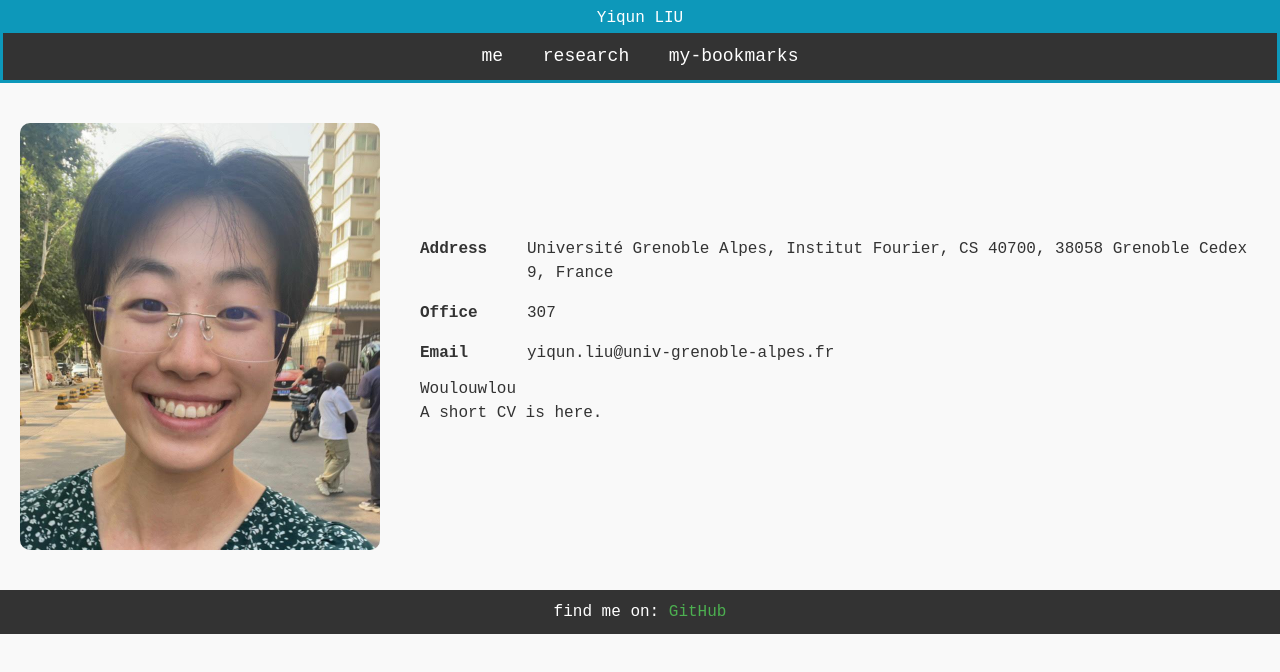
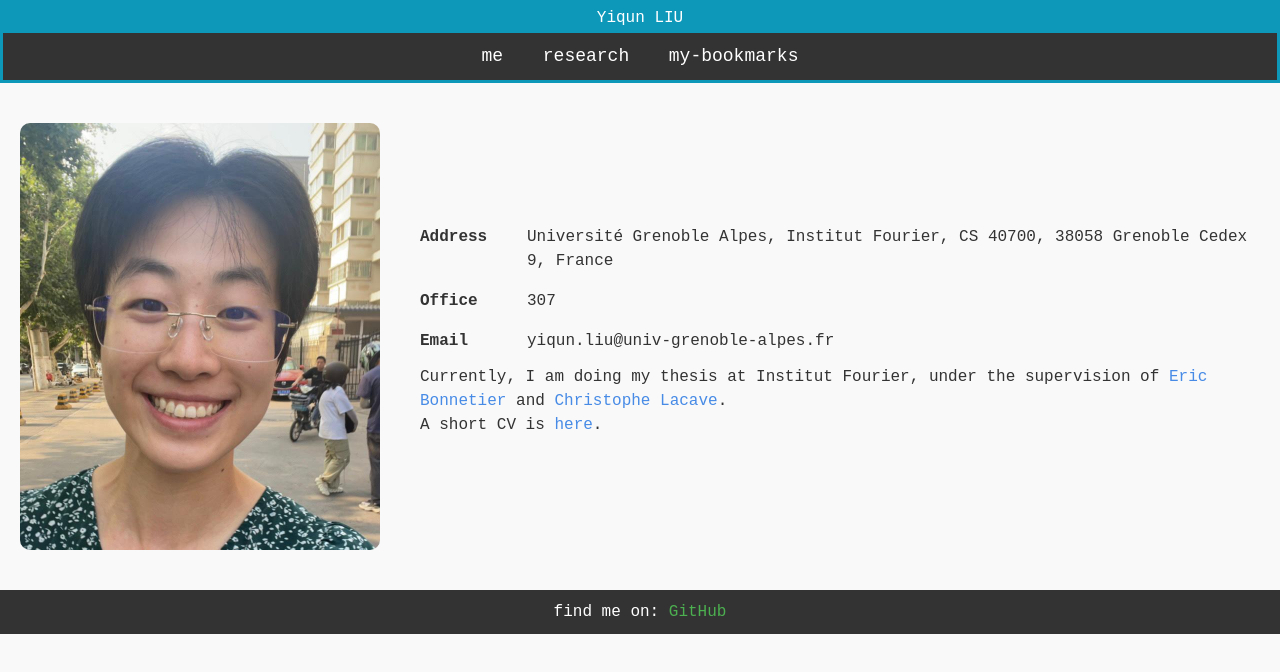
Before and after one commit to yiqunLIU0/public-page, a plain HTML site: page index.htm in a window 1280 px wide. Drawn offline with nearby package versions, Linux system fonts and the light colour scheme.

Commit message:
Update index.htm

```diff
--- a/index.htm
+++ b/index.htm
@@ -50,7 +50,7 @@
 
                   <div class="py-3">
                     <p>
-                       Woulouwlou
+                       Currently, I am doing my thesis at Institut Fourier, under the supervision of <a href="https://www-fourier.ujf-grenoble.fr/~bonnetie/">Eric Bonnetier</a> and <a href="https://lacave.perso.math.cnrs.fr/index-en.html">Christophe Lacave</a>.
                     </p>
 
                     <p>
--- a/styles.css
+++ b/styles.css
@@ -25,6 +25,10 @@ header {
   padding: 3px;
   text-align: center;
   color: white;
+}
+p a {
+  text-decoration: none;
+  color: rgb(71, 139, 230);
 }
 nav {
   text-align: center;
```
